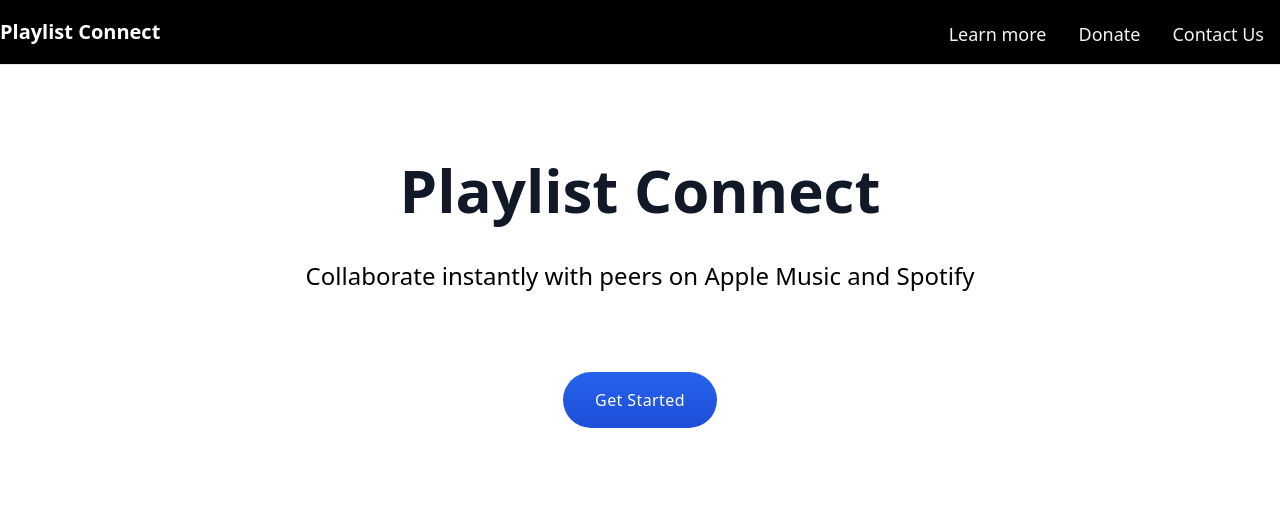
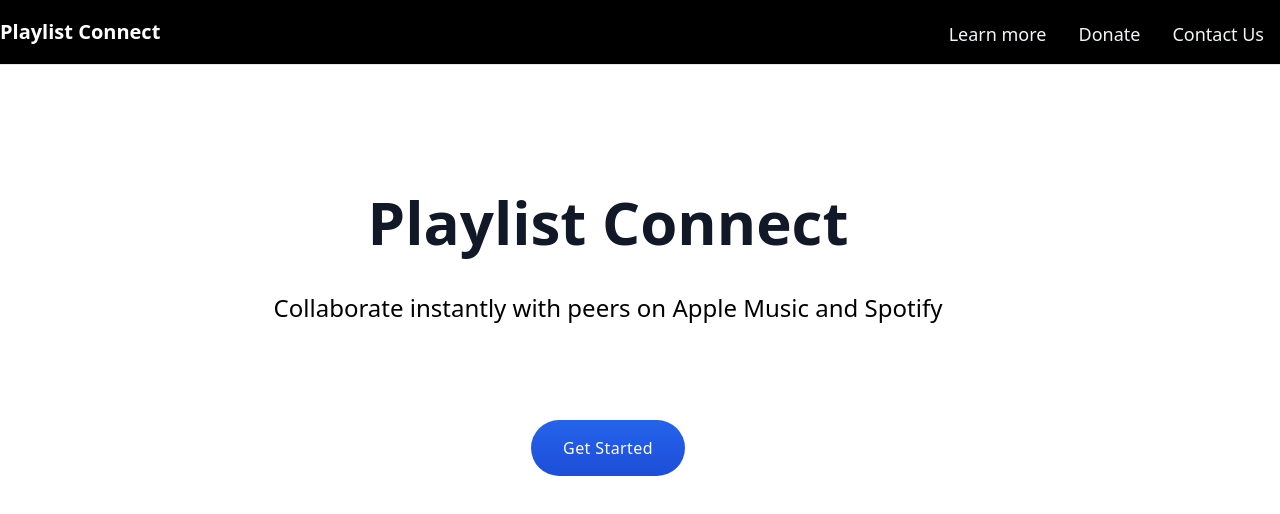
Before and after one commit to mcabrejos24/MusicConnectApi, a React (Create React App) app: page / in a window 1280 px wide. Shown: the top 514 px of the page. Built offline with nearby package versions, Linux system fonts and the light colour scheme.

Commit message:
Slight fix to main page styling, and updating dev token

```diff
--- a/src/App.js
+++ b/src/App.js
@@ -23,10 +23,10 @@ class App extends React.Component {
               </div>
             </div>
           </header>
-          <div class="lg:2/6 xl:w-4/4 lg:mt-40 text-center">
+          <div class="mt-48 mr-32 ml-16 text-center">
             <div class="text-6xl font-semibold text-gray-900 leading-none">Playlist Connect</div>
             <div class="mt-10 text-2xl font-light text-true-gray-500 antialiased">Collaborate instantly with peers on Apple Music and Spotify</div>
-            <button class="mt-20 px-8 py-4 rounded-full font-normal tracking-wide bg-gradient-to-b from-blue-600 to-blue-700 text-white outline-none focus:outline-none hover:shadow-lg hover:from-blue-700 transition duration-200 ease-in-out">
+            <button class="mt-24 px-8 py-4 rounded-full font-normal tracking-wide bg-gradient-to-b from-blue-600 to-blue-700 text-white outline-none focus:outline-none hover:shadow-lg hover:from-blue-700 transition duration-200 ease-in-out">
               Get Started
             </button>
           </div>
--- a/src/components/Authorizer.js
+++ b/src/components/Authorizer.js
@@ -14,7 +14,7 @@ class Authorizer extends React.Component {
         // Adding a didMount function to load a script tag into the dom in order to access the Music Kit JS lib
         document.addEventListener('musickitloaded', () => {
             this.setState({music: window.MusicKit.configure({
-                developerToken: 'eyJ0eXAiOiJKV1QiLCJhbGciOiJFUzI1NiIsImtpZCI6IjI4TURDWTcyVFAifQ.eyJpc3MiOiI0Q1JDNEdGUVpXIiwiZXhwIjoxNjA4Mjg0MzU0LCJpYXQiOjE2MDgyNDExNTR9.nnv23e9I7dr8Yz1dmLvy1koQZhwE0Pe83GZuJ5Ne_LJWx85TAaLibHIhs8PDZujBxt6mQ_POmFqnjd-7e06HeA',
+                developerToken: 'eyJ0eXAiOiJKV1QiLCJhbGciOiJFUzI1NiIsImtpZCI6IjI4TURDWTcyVFAifQ.eyJpc3MiOiI0Q1JDNEdGUVpXIiwiZXhwIjoxNjExMDg0NDE2LCJpYXQiOjE2MDg2NjUyMTZ9.Hxy_XRE1zhgTqRD57u-OSua6T7FoCPOm8ONqKrheoGHw_GUwehiIXEvebpb3II7fXOqGQxDAlL7w61tPZmLLeQ',
                 app: {
                   name: 'Playlist Connect',
                   build: '0.0.1'
```
